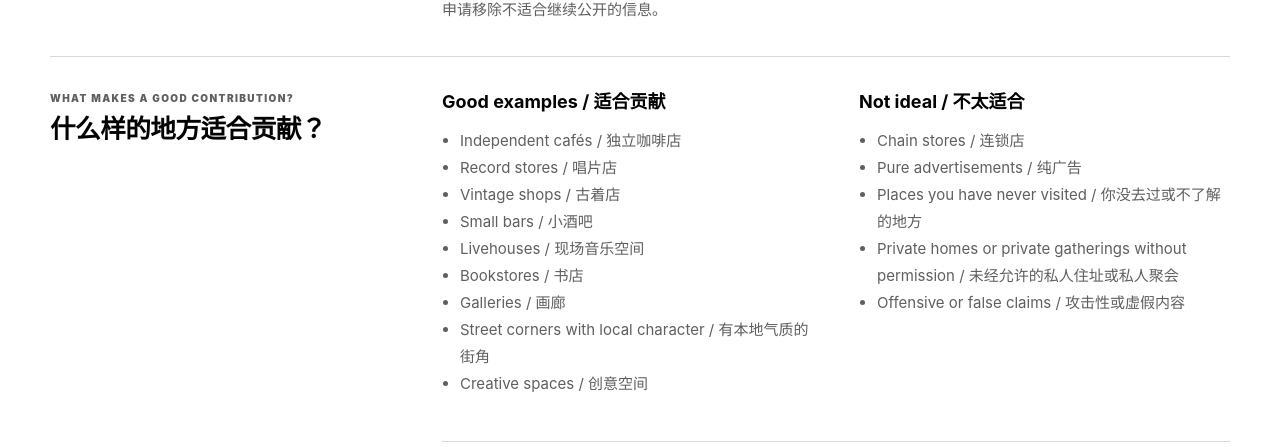
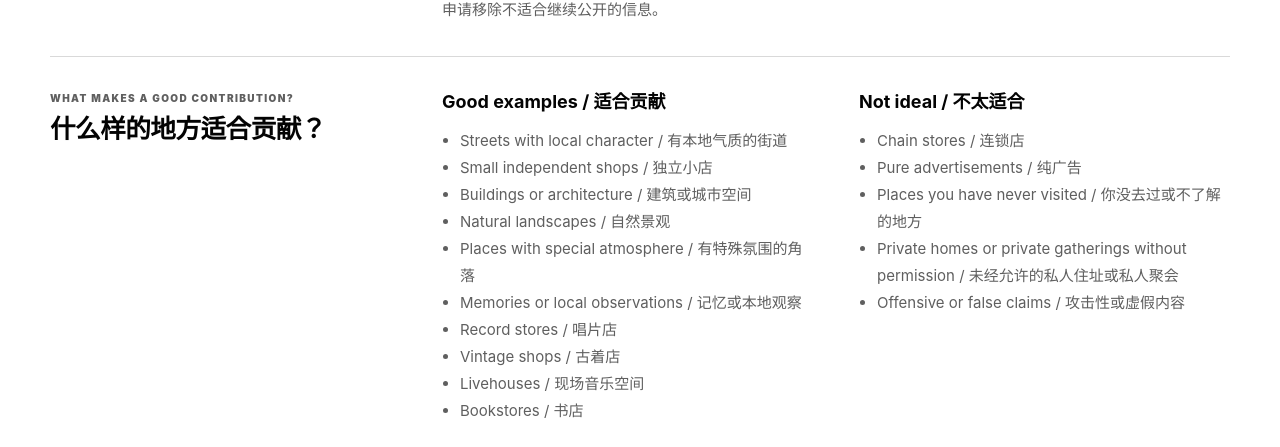
Before and after one commit to caigoudamn-oss/free-soul-atlas, a React (Vite) app: page /submit in a window 1280 px wide. Shown: the part 1334-1781 px from the top of the page. Built offline with nearby package versions, Linux system fonts and the light colour scheme; no server answers.

Commit message:
Recenter product around open city archive

```diff
--- a/src/pages/About.jsx
+++ b/src/pages/About.jsx
@@ -21,6 +21,9 @@ export default function About() {
         <p>
           We are not a travel agency, not a packaged travel platform, not an appointment platform, and not a tourism checklist website. We are an archive for places, stories, textures, and perspectives that make cities feel more diverse, more real, and more alive.
         </p>
+        <p>
+          Dalian is the first beta city edition, but not the boundary of the project. Public contributions are reviewed and edited before publication. Local experiences and community activities remain future possibilities, while the current focus is the archive itself.
+        </p>
       </section>
 
       <section className="founder-note">
--- a/src/pages/CustomPlan.jsx
+++ b/src/pages/CustomPlan.jsx
@@ -47,11 +47,11 @@ export default function CustomPlan() {
       <form className="editorial-form" onSubmit={submit}>
         <label>Name<input value={form.name} onChange={(e) => update('name', e.target.value)} /></label>
         <label>Email / Instagram / WhatsApp / WeChat<input value={form.contact} onChange={(e) => update('contact', e.target.value)} /></label>
-        <label>Possible time or season<input value={form.dates} onChange={(e) => update('dates', e.target.value)} /></label>
-        <label>Number of people<input value={form.people} onChange={(e) => update('people', e.target.value)} /></label>
+        <label>Possible time, season, or city context<input value={form.dates} onChange={(e) => update('dates', e.target.value)} /></label>
+        <label>People or community context<input value={form.people} onChange={(e) => update('people', e.target.value)} /></label>
         <label>Interests<textarea value={form.interests} onChange={(e) => update('interests', e.target.value)} /></label>
         <label>Context or constraints<input value={form.budget} onChange={(e) => update('budget', e.target.value)} /></label>
-        <label>Energy level<input value={form.energy} onChange={(e) => update('energy', e.target.value)} /></label>
+        <label>Mood or pace<input value={form.energy} onChange={(e) => update('energy', e.target.value)} /></label>
         <label className="wide">What kind of city perspective are you interested in?<textarea value={form.experience} onChange={(e) => update('experience', e.target.value)} /></label>
         <label className="wide">Additional notes<textarea value={form.notes} onChange={(e) => update('notes', e.target.value)} /></label>
         <button className="button dark" type="submit">Share idea</button>
--- a/src/pages/Home.jsx
+++ b/src/pages/Home.jsx
@@ -55,7 +55,6 @@ export default function Home() {
             </p>
             <div className="cover-actions">
               <a className="button dark" href="#cities">Choose a City</a>
-              <Link className="button light" to="/local-walks">Local Walks / 本地慢逛</Link>
               <Link className="button light" to="/about">About the Atlas</Link>
             </div>
           </div>
--- a/src/pages/Submit.jsx
+++ b/src/pages/Submit.jsx
@@ -215,15 +215,16 @@ export default function Submit() {
           <div>
             <h3>Good examples / 适合贡献</h3>
             <ul>
-              <li>Independent cafés / 独立咖啡店</li>
+              <li>Streets with local character / 有本地气质的街道</li>
+              <li>Small independent shops / 独立小店</li>
+              <li>Buildings or architecture / 建筑或城市空间</li>
+              <li>Natural landscapes / 自然景观</li>
+              <li>Places with special atmosphere / 有特殊氛围的角落</li>
+              <li>Memories or local observations / 记忆或本地观察</li>
               <li>Record stores / 唱片店</li>
               <li>Vintage shops / 古着店</li>
-              <li>Small bars / 小酒吧</li>
               <li>Livehouses / 现场音乐空间</li>
               <li>Bookstores / 书店</li>
-              <li>Galleries / 画廊</li>
-              <li>Street corners with local character / 有本地气质的街角</li>
-              <li>Creative spaces / 创意空间</li>
             </ul>
           </div>
           <div>
```
